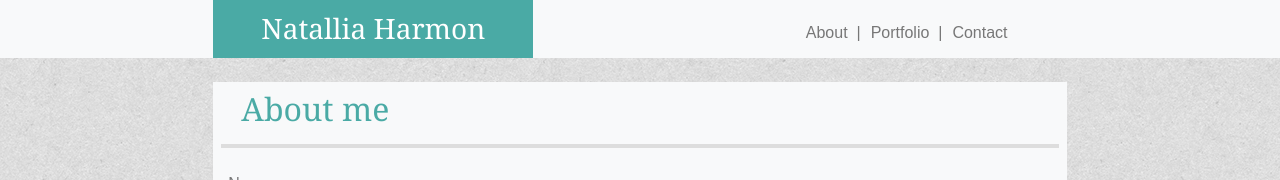
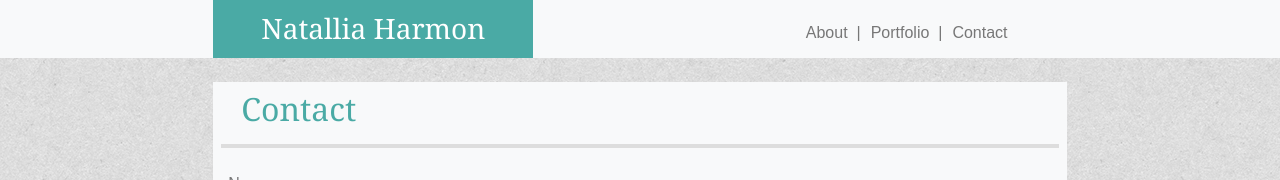
Before and after one commit to natalliasdh/Bootstrap-Portfolio, a plain HTML site: page contact.html in a window 1280 px wide. Shown: the top 180 px of the page. Drawn offline with nearby package versions, Linux system fonts and the light colour scheme.

Commit message:
replacing contacts

```diff
--- a/contact.html
+++ b/contact.html
@@ -38,7 +38,7 @@
             <div class="col-md-10 col-lg-8 bg-light">
                 <div class="row">
                     <div class="col p-2">
-                        <h2>About me</h2>
+                        <h2>Contact</h2>
                         <hr />
                     </div>
                 </div>
```
